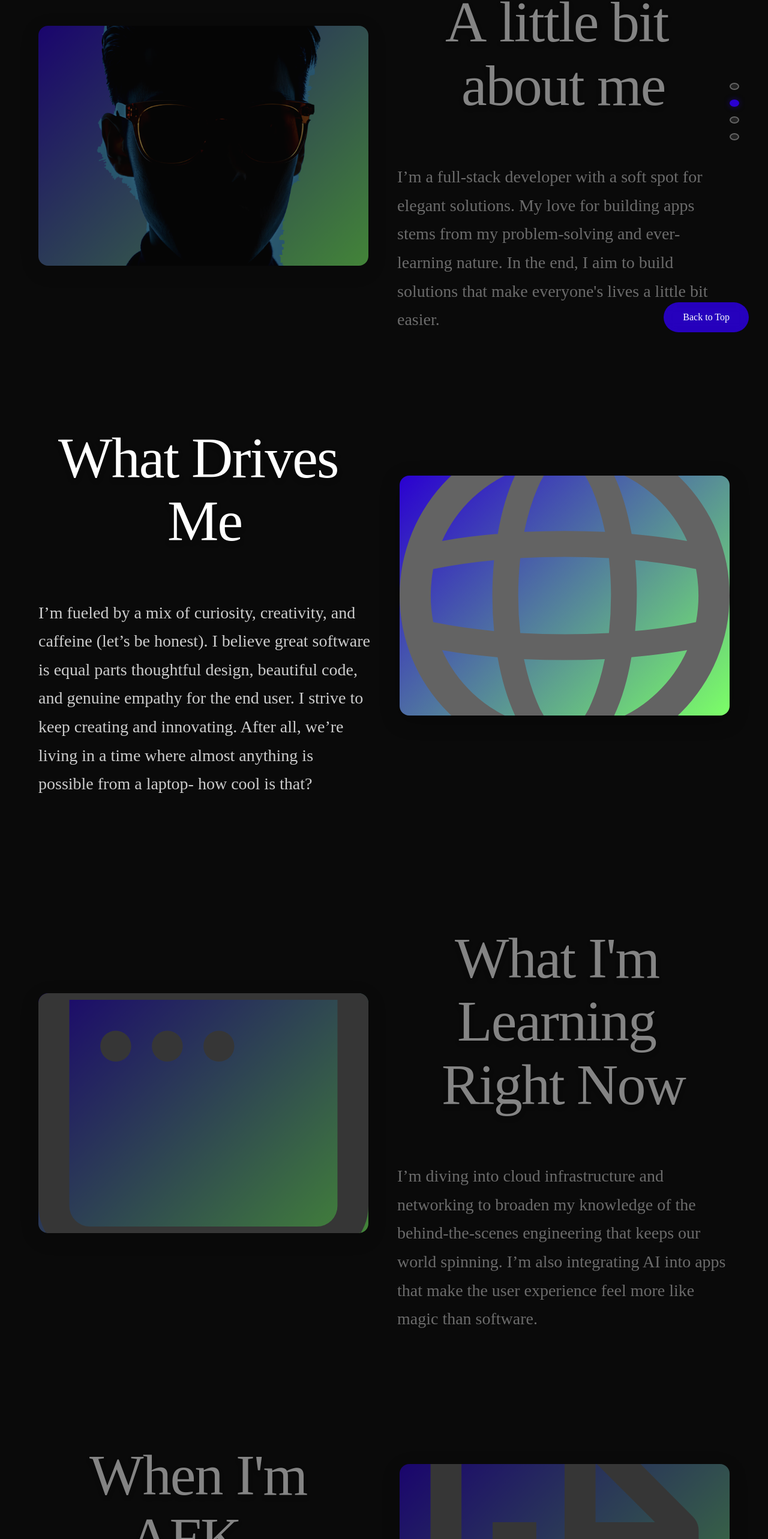
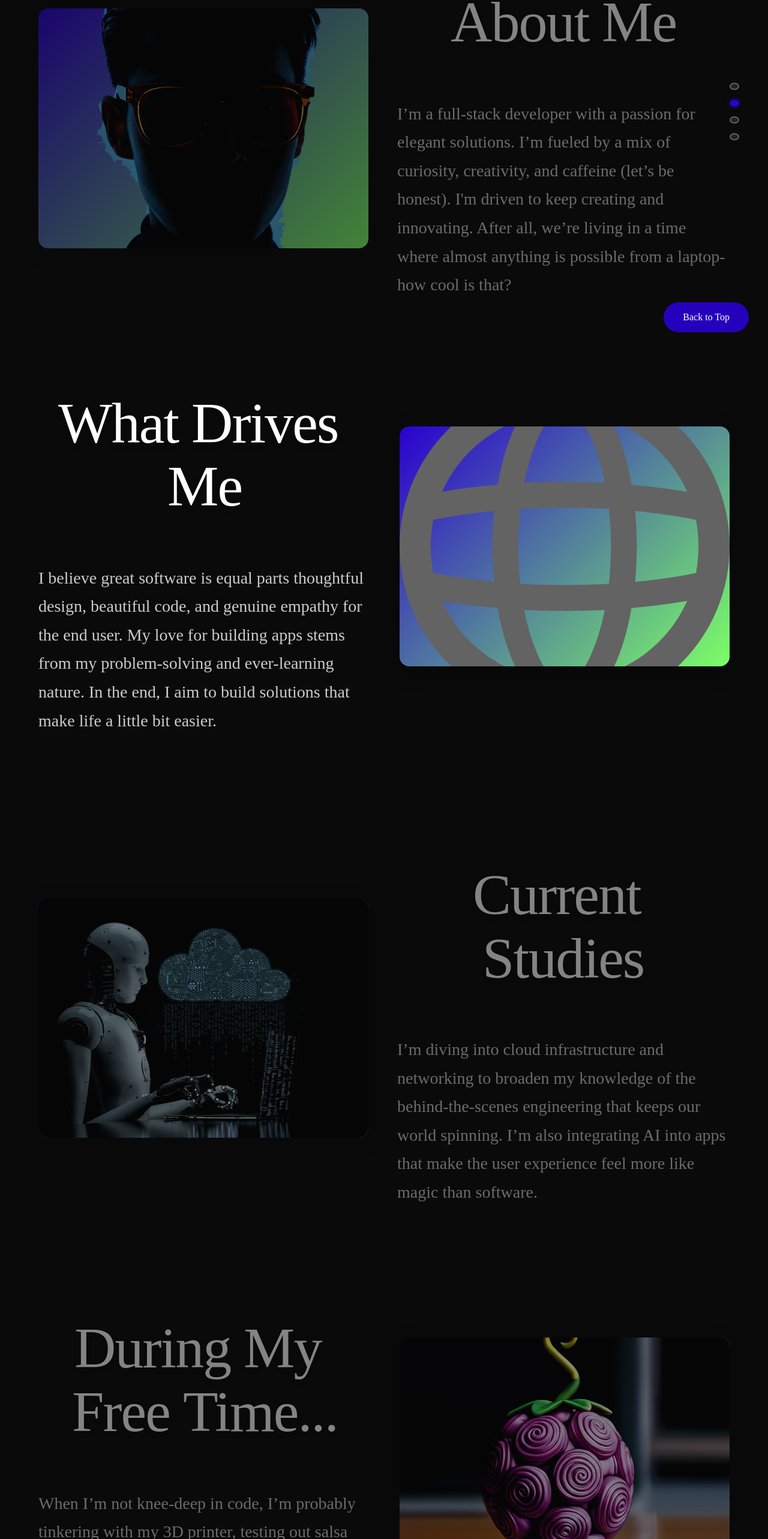
Before and after one commit to geogoesbeepboop/me-ui, a Next.js app: page /about in a window 1280 px wide. Shown: the part 214-2780 px from the top of the page at 60% size. Built offline with nearby package versions, Linux system fonts and the light colour scheme; a web font is replaced by a local one.

Commit message:
Adding text and photos /about me

```diff
--- a/src/app/about/page.tsx
+++ b/src/app/about/page.tsx
@@ -9,10 +9,11 @@ import styles from './page.module.css';
 const sections = [
   {
     key: 'about',
-    title: 'A little bit about me',
-    text: `I’m a full-stack developer with a soft spot for elegant solutions.
-    My love for building apps stems from my problem-solving and ever-learning nature.
-    In the end, I aim to build solutions that make everyone's lives a little bit easier.`,
+    title: 'About Me',
+    text: `I’m a full-stack developer with a passion for elegant solutions.
+    I’m fueled by a mix of curiosity, creativity, and caffeine (let’s be honest).
+    I'm driven to keep creating and innovating. After all, we’re living in a time where almost anything is possible from a laptop- how cool is that?
+    `,
     image: '/me.png',
     imageAlt: 'Profile placeholder',
     layout: 'left'
@@ -20,30 +21,31 @@ const sections = [
   {
     key: 'drives',
     title: 'What Drives Me',
-    text: `I’m fueled by a mix of curiosity, creativity, and caffeine (let’s be honest).
+    text: `
     I believe great software is equal parts thoughtful design, beautiful code, and genuine empathy for the end user.
-    I strive to keep creating and innovating. After all, we’re living in a time where almost anything is possible from a laptop- how cool is that?`,
+    My love for building apps stems from my problem-solving and ever-learning nature.
+    In the end, I aim to build solutions that make life a little bit easier.`,
     image: '/globe.svg',
     imageAlt: 'Drives placeholder',
     layout: 'right'
   },
   {
     key: 'learning',
-    title: 'What I\'m Learning Right Now',
+    title: 'Current Studies',
     text: `I’m diving into cloud infrastructure and networking to
     broaden my knowledge of the behind-the-scenes engineering that keeps our world spinning. I’m also integrating
     AI into apps that make the user experience feel more like magic than software.`,
-    image: '/window.svg',
+    image: '/cloud_ai.jpg',
     imageAlt: 'Learning placeholder',
     layout: 'left'
   },
   {
     key: 'afk',
-    title: "When I'm AFK...",
-    text: `When I’m not knee-deep in code, I’m probably modeling my dream cars,
+    title: "During My Free Time...",
+    text: `When I’m not knee-deep in code, I’m probably tinkering with my 3D printer,
     testing out salsa recipes,
     or playing my saxophone. I’m a believer that creative hobbies make better engineers- and vice versa.`,
-    image: '/file.svg',
+    image: '/ai_gum_gum_fruit.png',
     imageAlt: 'AFK placeholder',
     layout: 'right'
   }
```
Also changed, not shown: public/ai_gum_gum_fruit.png (added), public/cloud_ai.jpg (added).
